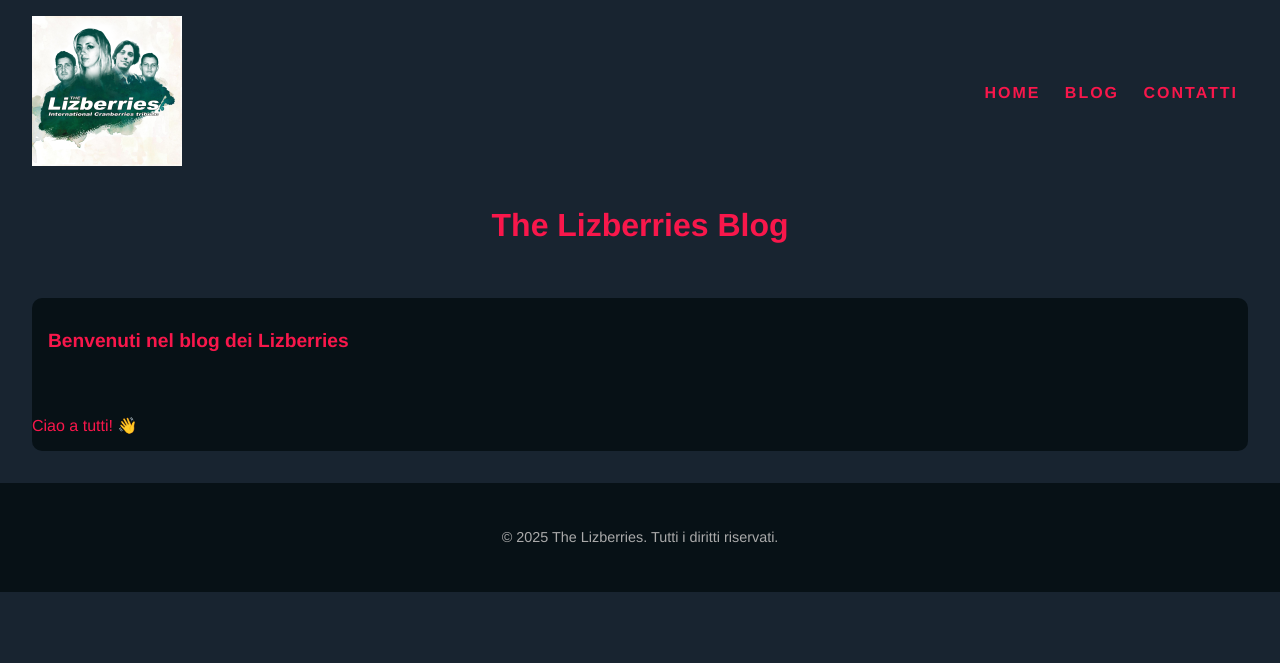
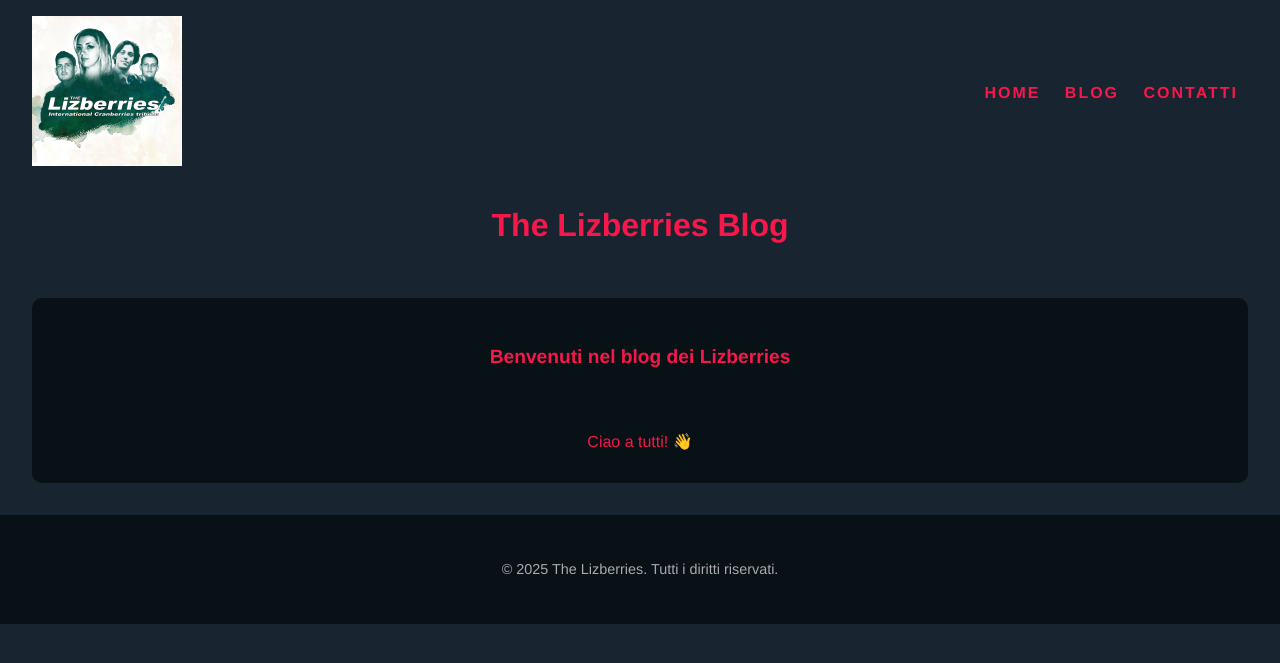
Before and after one commit to thelizberries/blog-lizberries, a Jekyll site: the page built from index.html, in a window 1280 px wide. Shown: the top 663 px of the page. Built offline with Jekyll 4.4.1, drawn with Linux system fonts in a browser that asks for light colours; the list of posts is cut into pages by our own code.

Commit message:
Update lizberries-blog.css

```diff
--- a/assets/css/lizberries-blog.css
+++ b/assets/css/lizberries-blog.css
@@ -1,4 +1,3 @@
-
 body {
   font-family: "Helvetica Neue", Helvetica, Arial, sans-serif;
   background-color: #182430;
@@ -45,3 +44,12 @@ footer { padding: 2rem 0; font-size: 0.9rem; color: #aaa; }
 .post-image { width: 100%; height: auto; border-radius: 10px; margin-bottom: 1.5rem; }
 .btn { background: linear-gradient(217deg, #f8174b, #7f1fa3 70.71%); padding: 0.5rem 1rem; border-radius: 5px; color: white; text-transform: uppercase; }
 .btn:hover { opacity: 0.8; }
+
+.post-preview.no-image {
+  background-color: #071116;
+  padding: 1rem;
+  text-align: center;
+}
+.post-preview.no-image h2 {
+  margin-top: 1rem;
+}
```
